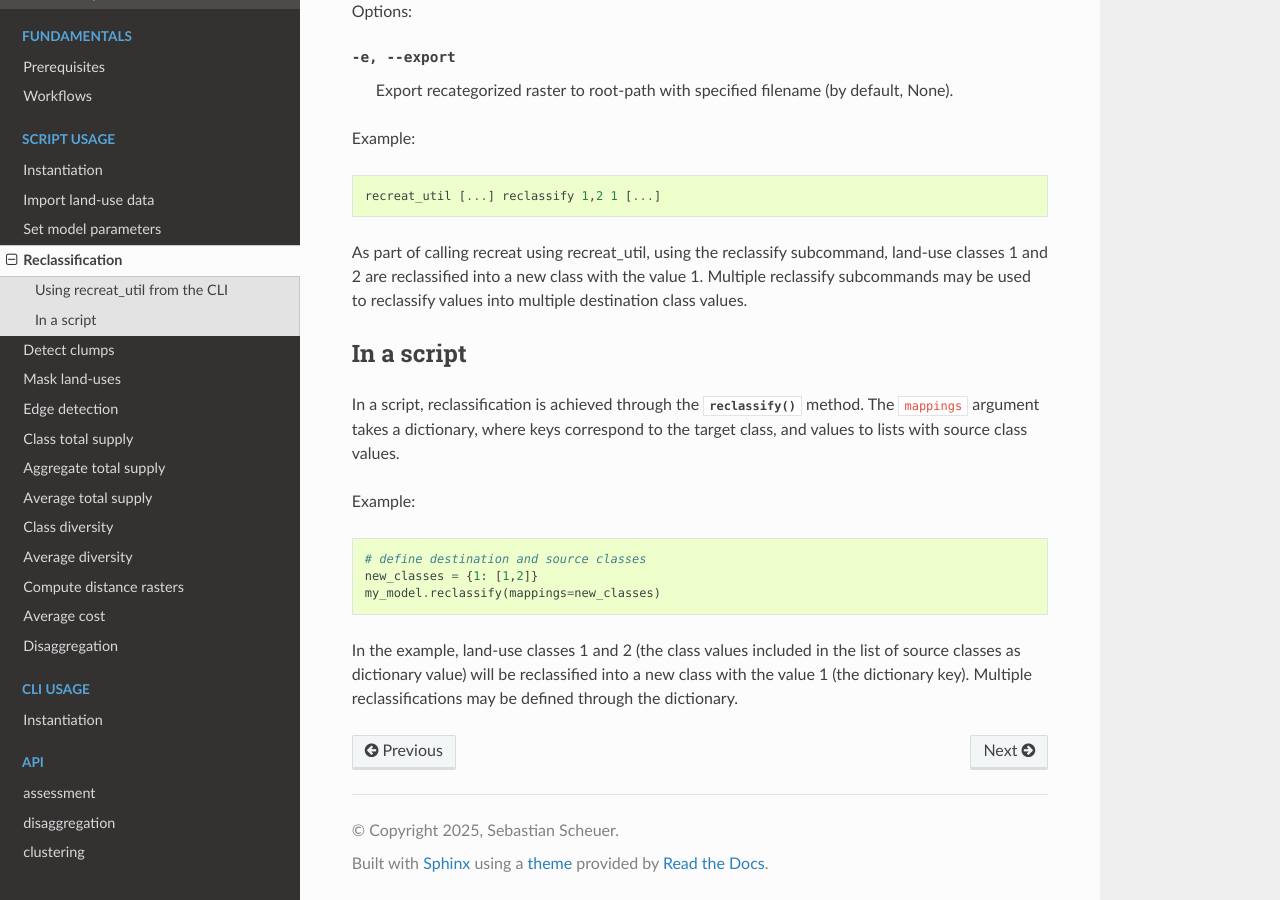
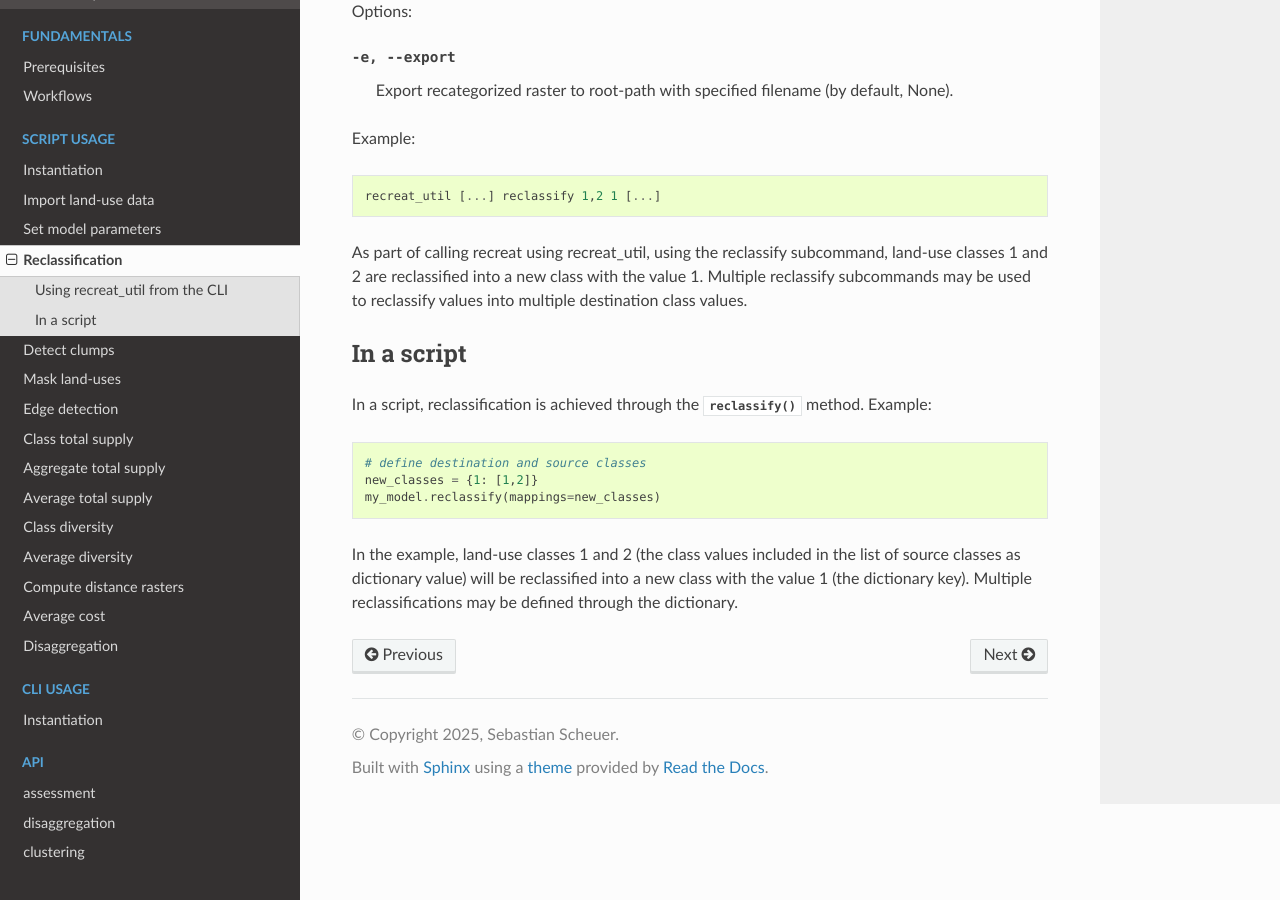
Before and after one commit to scheuerseb/recreat, a Sphinx documentation site: the page built from docs/usage/reclassification.rst, in a window 1280 px wide and 900 px high, scrolled down 625 px. Built offline with Sphinx 7.4.7 and the Read the Docs theme 3.1.0, drawn with Linux system fonts in a browser that asks for light colours.

Commit message:
Updating documentation

```diff
--- a/docs/usage/reclassification.rst
+++ b/docs/usage/reclassification.rst
@@ -36,9 +36,7 @@ destination class values.
 In a script
 -----------
 
-In a script, reclassification is achieved through the :py:meth:`.reclassify` method. The ``mappings`` argument takes a dictionary, where keys correspond
-to the target class, and values to lists with source class values.
-
+In a script, reclassification is achieved through the :py:meth:`.reclassify` method.
 Example:
 
 .. code-block:: python
```
